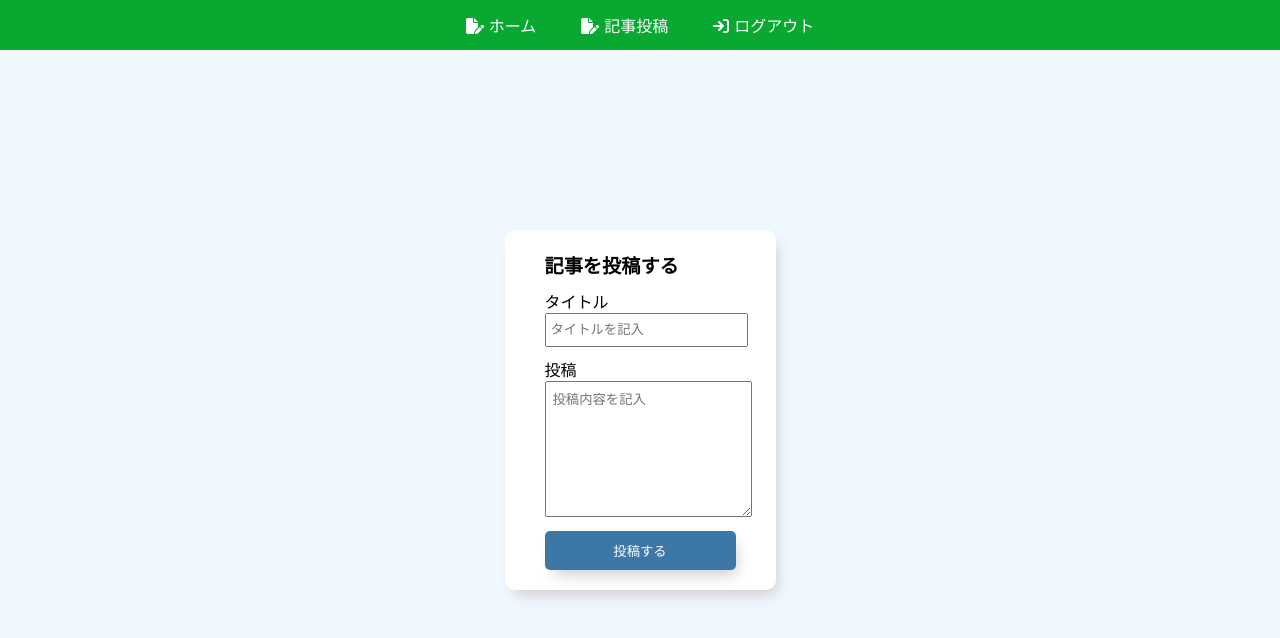
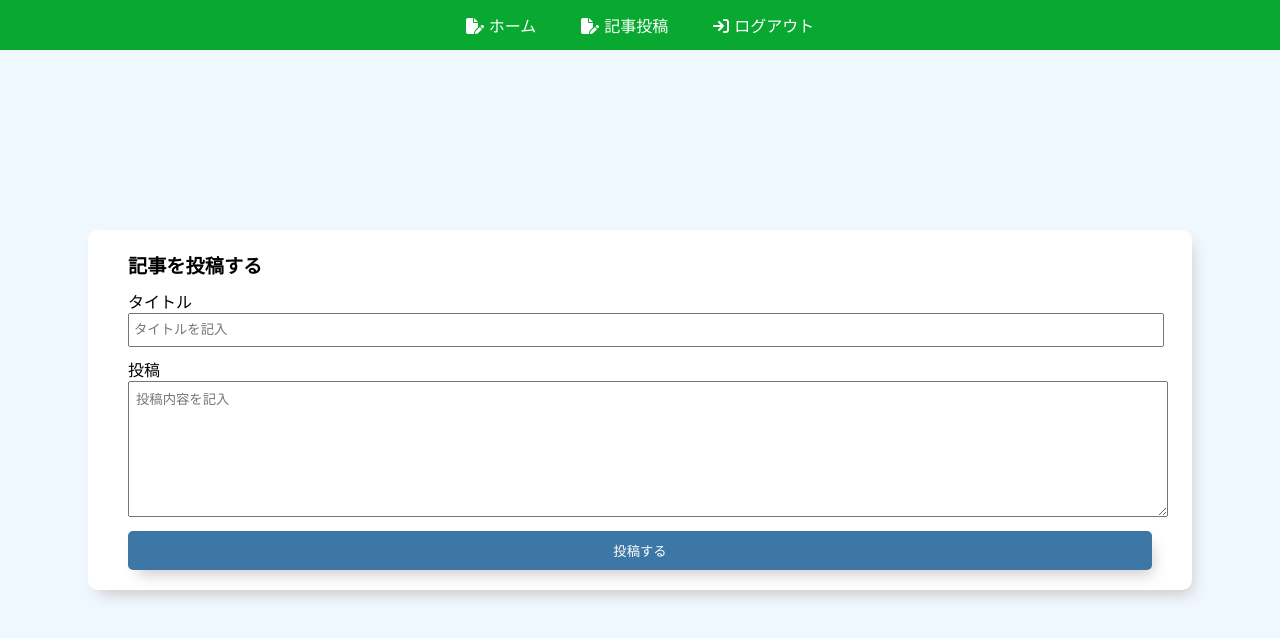
Before and after one commit to delicha/blog-with-react-and-firebase, a React (Create React App) app: page /createpost in a window 1280 px wide. Shown: the top 638 px of the page. Built offline with nearby package versions, Linux system fonts and the light colour scheme; no server answers; sample sign-in values are in the browser's storage; the HTML template or start-up script is replaced by a standard one.

Commit message:
rechange css

```diff
--- a/src/components/CreatePost.css
+++ b/src/components/CreatePost.css
@@ -12,7 +12,7 @@
   flex-direction: column;
   justify-content: center;
   height: 360px;
-  max-width: 400px;
+  width: 80%;
   gap: 10px;
   padding: 0px 40px;
   box-shadow: 5px 9px 15px -5px rgb(203, 199, 199);
```
